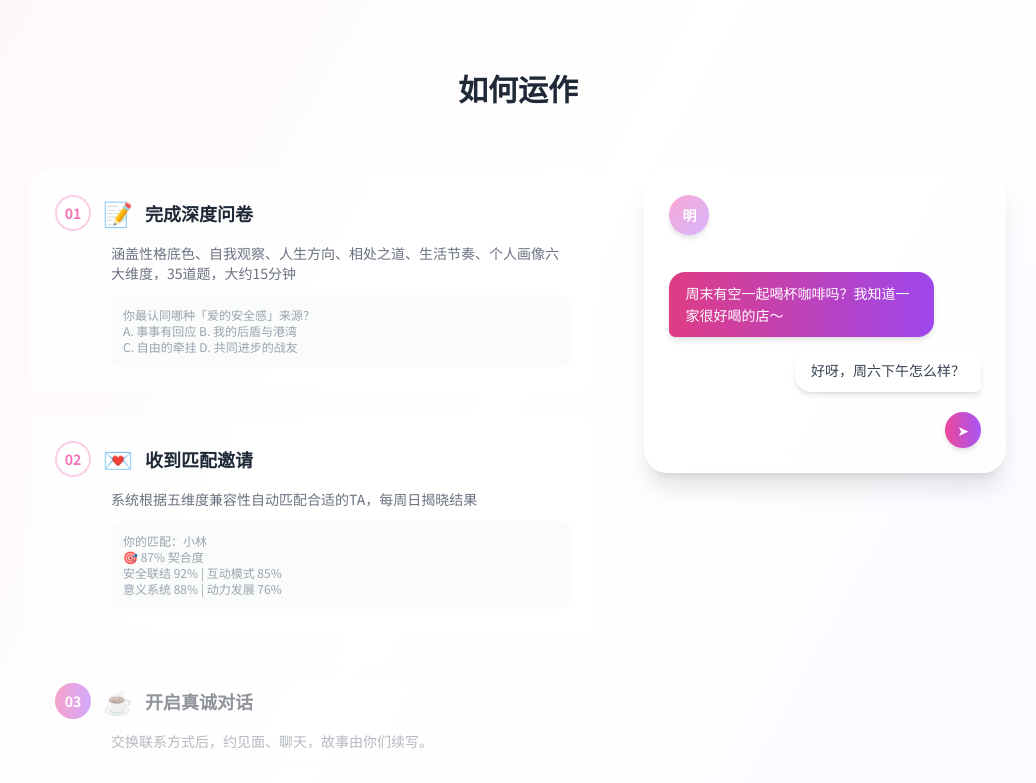
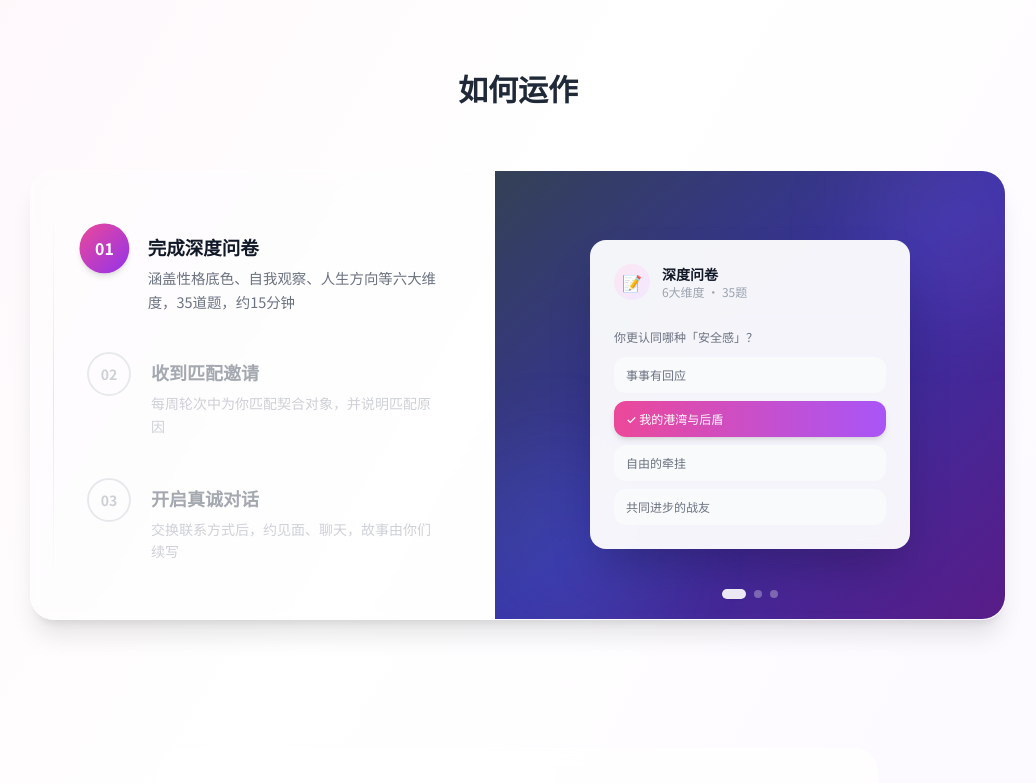
Before and after one commit to hajicat/JAI, a Next.js app: page / in a window 1280 px wide. Shown: the part 800-1583 px from the top of the page, without its empty margins (122-1158 px from the left). Built offline with nearby package versions, Linux system fonts and the light colour scheme.

Commit message:
feat: interactive how-it-works section with 3 card states (survey/match/chat) and step switching

```diff
--- a/src/app/page.tsx
+++ b/src/app/page.tsx
@@ -93,70 +93,6 @@ function FlipBoardCount({ value, loading }: { value: number; loading: boolean })
   )
 }
 
-// ── 聊天预览卡片（"如何运作"区域右侧）──
-
-function ChatPreviewCard() {
-  const [currentMsg, setCurrentMsg] = useState(0)
-  const messages = [
-    { from: 'them', text: '周末有空一起喝杯咖啡吗？我知道一家很好喝的店～', delay: 800 },
-    { from: 'me', text: '好呀，周六下午怎么样？', delay: 2000 },
-  ]
-
-  useEffect(() => {
-    messages.forEach((msg, i) => {
-      if (i === 0) setCurrentMsg(1)
-      setTimeout(() => setCurrentMsg(i + 1), msg.delay)
-    })
-    // eslint-disable-next-line react-hooks/exhaustive-deps
-  }, [])
-
-  return (
-    <div className="glass-card rounded-3xl p-6 bg-gradient-to-br from-[#5b4a7a] to-[#4a3868] shadow-xl">
-      {/* Chat Header */}
-      <div className="flex items-center gap-3 mb-5 pb-4 border-b border-white/10">
-        <div className="w-10 h-10 rounded-full bg-gradient-to-br from-pink-300 to-purple-300 flex items-center justify-center text-sm font-bold text-white shadow-md">
-          明
-        </div>
-        <div>
-          <p className="text-white font-semibold text-sm">小明</p>
-          <p className="text-white/40 text-xs">刚刚在线</p>
-        </div>
-      </div>
-
-      {/* Messages */}
-      <div className="space-y-3 min-h-[160px]">
-        {currentMsg >= 1 && (
-          <div className="flex justify-start animate-fade-in">
-            <div className="bg-gradient-to-r from-pink-600/90 to-purple-600/90 text-white text-sm px-4 py-2.5 rounded-2xl rounded-bl-md max-w-[85%] leading-relaxed shadow-md">
-              {messages[0].text}
-            </div>
-          </div>
-        )}
-        {currentMsg >= 2 && (
-          <div className="flex justify-end animate-fade-in" style={{ animationDelay: '0.2s' }}>
-            <div className="bg-white text-gray-700 text-sm px-4 py-2.5 rounded-2xl rounded-br-md max-w-[85%] leading-relaxed shadow-md">
-              {messages[1].text}
-            </div>
-          </div>
-        )}
-
-        {/* Input (always shown) */}
-        <div className="flex items-center gap-2 pt-2">
-          <input
-            type="text"
-            placeholder="输入消息..."
-            readOnly
-            className="flex-1 bg-white/10 border border-white/10 rounded-full px-4 py-2 text-xs text-white placeholder-white/30 focus:outline-none cursor-default"
-          />
-          <button className="w-9 h-9 bg-gradient-to-r from-pink-500 to-purple-500 rounded-full flex items-center justify-center text-white text-sm shadow-md shrink-0">
-            ➤
-          </button>
-        </div>
-      </div>
-    </div>
-  )
-}
-
 export default function Home() {
   const router = useRouter()
   const [countdown, setCountdown] = useState({ days: 0, hours: 0, mins: 0, secs: 0 })
@@ -224,6 +160,14 @@ export default function Home() {
   }, [])
 
   const displayCount = <FlipBoardCount value={stats.completedSurvey} loading={!statsLoaded} />
+
+  // ── Interactive "How it works" state ──
+  const [activeStep, setActiveStep] = useState(0)
+  const steps = [
+    { num: '01', title: '完成深度问卷', desc: '涵盖性格底色、自我观察、人生方向等六大维度，35道题，约15分钟', cardType: 'survey' as const },
+    { num: '02', title: '收到匹配邀请', desc: '每周轮次中为你匹配契合对象，并说明匹配原因', cardType: 'match' as const },
+    { num: '03', title: '开启真诚对话', desc: '交换联系方式后，约见面、聊天，故事由你们续写', cardType: 'chat' as const },
+  ]
 
   return (
     <div className="min-h-screen bg-gradient-to-br from-pink-50 via-white to-purple-50">
@@ -318,52 +262,208 @@ export default function Home() {
         )}
       </main>
 
-      {/* How it works */}
+      {/* How it works - Interactive */}
       <section className="relative z-10 max-w-5xl mx-auto px-6 py-20">
         <h2 className="text-3xl font-bold text-center text-gray-800 mb-16">如何运作</h2>
-        <div className="grid lg:grid-cols-5 gap-12 items-start">
-          {/* Left: Steps */}
-          <div className="lg:col-span-3 flex flex-col gap-6">
-            {[
-              {
-                num: '01', title: '完成深度问卷', icon: '📝',
-                desc: '涵盖性格底色、自我观察、人生方向、相处之道、生活节奏、个人画像六大维度，35道题，大约15分钟',
-                detail: '你最认同哪种「爱的安全感」来源？\nA. 事事有回应  B. 我的后盾与港湾\nC. 自由的牵挂  D. 共同进步的战友'
-              },
-              {
-                num: '02', title: '收到匹配邀请', icon: '💌',
-                desc: '系统根据五维度兼容性自动匹配合适的TA，每周日揭晓结果',
-                detail: '你的匹配：小林\n🎯 87% 契合度\n安全联结 92% | 互动模式 85%\n意义系统 88% | 动力发展 76%'
-              },
-              {
-                num: '03', title: '开启真诚对话', icon: '☕',
-                desc: '交换联系方式后，约见面、聊天，故事由你们续写。',
-                detail: ''
-              },
-            ].map((step, i) => (
-              <div key={i} className={`glass-card rounded-2xl p-6 hover:shadow-lg transition-all duration-300 group ${i === 2 ? 'lg:opacity-50' : ''}`}>
-                <div className="flex items-center gap-3 mb-3">
-                  <span className={`w-9 h-9 rounded-full flex items-center justify-center text-sm font-bold ${
-                    i === 2 ? 'bg-gradient-to-r from-pink-500 to-purple-500 text-white' : 'bg-white border-2 border-pink-200 text-pink-400'
+
+        <div className="grid md:grid-cols-[1fr_1.1fr] gap-0 rounded-3xl overflow-hidden shadow-xl border border-white/20 bg-white/40 backdrop-blur-sm">
+          {/* ── Left Panel: Steps Timeline ── */}
+          <div className="p-10 md:p-14 flex flex-col justify-center relative">
+            {/* Vertical timeline line */}
+            <div className="absolute left-[22px] top-10 bottom-10 w-px bg-gradient-to-b from-transparent via-gray-200 to-transparent" />
+
+            {steps.map((step, i) => (
+              <button
+                key={i}
+                onClick={() => setActiveStep(i)}
+                className={`relative flex items-start gap-5 mb-10 last:mb-0 text-left transition-all duration-300 cursor-pointer ${
+                  activeStep === i ? 'scale-[1.03]' : 'opacity-50 hover:opacity-75'
+                }`}
+              >
+                <div
+                  className={`relative z-10 shrink-0 w-11 h-11 rounded-full flex items-center justify-center font-bold text-sm transition-all duration-500 ${
+                    activeStep === i
+                      ? 'bg-gradient-to-br from-pink-500 to-purple-600 text-white shadow-md scale-110'
+                      : 'border-2 border-gray-300 text-gray-400'
+                  }`}
+                >
+                  {step.num}
+                </div>
+                <div className="pt-1.5">
+                  <h3
+                    className={`font-bold text-lg mb-1.5 transition-colors duration-300 ${
+                      activeStep === i ? 'text-gray-900' : 'text-gray-600'
+                    }`}
+                  >
+                    {step.title}
+                  </h3>
+                  <p className={`text-sm leading-relaxed transition-colors duration-300 ${
+                    activeStep === i ? 'text-gray-500' : 'text-gray-400'
                   }`}>
-                    {i === 2 ? '03' : step.num}
-                  </span>
-                  <span className="text-2xl">{step.icon}</span>
-                  <h3 className="text-lg font-bold text-gray-800">{step.title}</h3>
+                    {step.desc}
+                  </p>
                 </div>
-                <p className="text-gray-500 text-sm ml-14">{step.desc}</p>
-                {step.detail && (
-                  <div className="mt-3 ml-14 bg-gray-50/80 rounded-xl p-3 text-xs text-gray-400 whitespace-pre-line group-hover:bg-pink-50/60 transition">
-                    {step.detail}
-                  </div>
-                )}
-              </div>
+              </button>
             ))}
           </div>
 
-          {/* Right: Chat Preview Card */}
-          <div className="lg:col-span-2 lg:sticky lg:top-24">
-            <ChatPreviewCard />
+          {/* ── Right Panel: Interactive Preview Card ── */}
+          <div className="relative bg-gradient-to-br from-slate-700 via-indigo-800 to-purple-900 p-8 md:p-12 flex items-center justify-center min-h-[420px] overflow-hidden">
+            {/* Decorative circles */}
+            <div className="absolute -top-12 -right-12 w-48 h-48 bg-purple-400/10 rounded-full blur-2xl" />
+            <div className="absolute -bottom-12 -left-12 w-56 h-56 bg-blue-400/10 rounded-full blur-2xl" />
+
+            <div
+              key={activeStep}
+              className="w-full max-w-xs animate-slideIn"
+              style={{ animationDuration: '0.5s' }}
+            >
+              {(() => {
+                switch (steps[activeStep].cardType) {
+                  case 'survey':
+                    return (
+                      <div className="bg-white/95 backdrop-blur rounded-2xl p-6 shadow-2xl">
+                        <div className="flex items-center gap-3 mb-4 pb-3 border-b border-gray-100">
+                          <div className="w-9 h-9 rounded-full bg-gradient-to-br from-pink-100 to-purple-100 flex items-center justify-center text-base">📝</div>
+                          <div>
+                            <p className="font-bold text-gray-900 text-sm">深度问卷</p>
+                            <p className="text-xs text-gray-400">6大维度 · 35题</p>
+                          </div>
+                        </div>
+
+                        <div className="space-y-3">
+                          <p className="text-xs text-gray-500 font-medium">你更认同哪种「安全感」？</p>
+                          <div className="space-y-2">
+                            {[
+                              { label: '事事有回应', selected: false },
+                              { label: '我的港湾与后盾', selected: true },
+                              { label: '自由的牵挂', selected: false },
+                              { label: '共同进步的战友', selected: false },
+                            ].map((opt, j) => (
+                              <div
+                                key={j}
+                                className={`px-3 py-2.5 rounded-xl text-xs font-medium ${
+                                  opt.selected
+                                    ? 'bg-gradient-to-r from-pink-500 to-purple-500 text-white shadow-md'
+                                    : 'bg-gray-50 text-gray-500'
+                                }`}
+                                style={{
+                                  opacity: 0,
+                                  animation: `fadeInUp 0.4s ease-out ${j * 120 + 200}ms forwards`,
+                                  transform: 'translateY(10px)',
+                                }}
+                              >
+                                {opt.selected && <span>✓ </span>}{opt.label}
+                              </div>
+                            ))}
+                          </div>
+                        </div>
+                      </div>
+                    )
+
+                  case 'match':
+                    return (
+                      <div className="bg-white/95 backdrop-blur rounded-2xl p-6 shadow-2xl">
+                        <div className="flex items-center gap-3 mb-4 pb-3 border-b border-gray-100">
+                          <span className="text-base">💫</span>
+                          <p className="font-bold text-gray-900 text-sm">你的匹配：小明</p>
+                        </div>
+
+                        <div className="space-y-2.5">
+                          <div className="flex items-center gap-2 text-xs text-gray-500">
+                            <span>📧</span>
+                            <span>xiaoming@example.com</span>
+                          </div>
+                          <div className="flex items-center gap-2 text-xs">
+                            <span>💜</span>
+                            <span className="font-bold text-orange-500">94.7%</span>
+                            <span className="text-gray-400">契合度</span>
+                          </div>
+                          <div className="mt-3 pt-3 border-t border-dashed border-gray-200">
+                            <p className="text-xs text-gray-500 font-medium mb-2">匹配原因：</p>
+                            <ul className="space-y-1.5 text-xs text-gray-500">
+                              {[
+                                '你们在「安全联结」维度高度契合',
+                                '核心价值观：情绪价值 · 个人成长',
+                                '面对冲突时，双方都是海豚型',
+                              ].map((line, j) => (
+                                <li
+                                  key={j}
+                                  style={{
+                                    opacity: 0,
+                                    animation: `fadeInUp 0.35s ease-out ${j * 130 + 250}ms forwards`,
+                                    transform: 'translateY(8px)',
+                                  }}
+                                >
+                                  <span className="text-gray-300 mr-1">·</span>{line}
+                                </li>
+                              ))}
+                            </ul>
+                          </div>
+                        </div>
+                      </div>
+                    )
+
+                  case 'chat':
+                    return (
+                      <div className="bg-white/95 backdrop-blur rounded-2xl p-5 shadow-2xl">
+                        <div className="flex items-center gap-3 mb-4 pb-3 border-b border-gray-100">
+                          <div className="w-8 h-8 rounded-full bg-gradient-to-br from-pink-400 to-red-400 flex items-center justify-center text-white text-xs font-bold">明</div>
+                          <div>
+                            <p className="font-bold text-gray-900 text-sm">小明</p>
+                            <p className="text-[10px] text-gray-400">刚刚在线</p>
+                          </div>
+                        </div>
+
+                        <div className="space-y-3 mb-3">
+                          <div
+                            className="self-start max-w-[85%] bg-gradient-to-r from-pink-500 to-purple-600 text-white px-4 py-2.5 rounded-2xl rounded-tl-sm text-xs leading-relaxed shadow"
+                            style={{ opacity: 0, animation: 'fadeInUp 0.4s ease-out 200ms forwards', transform: 'translateY(8px)' }}
+                          >
+                            周末有空一起喝杯咖啡吗？我知道一家很安静的书店 ☕
+                          </div>
+
+                          <div
+                            className="max-w-[80%] ml-auto bg-gray-50 text-gray-700 px-4 py-2.5 rounded-2xl rounded-tr-sm text-xs leading-relaxed"
+                            style={{ opacity: 0, animation: 'fadeInUp 0.4s ease-out 450ms forwards', transform: 'translateY(8px)' }}
+                          >
+                            好呀，周六下午怎么样？☺️
+                          </div>
+                        </div>
+
+                        <div
+                          className="flex items-center gap-2 bg-gray-50 rounded-full px-4 py-2.5 border border-gray-100"
+                          style={{ opacity: 0, animation: 'fadeInUp 0.4s ease-out 650ms forwards', transform: 'translateY(8px)' }}
+                        >
+                          <input
+                            type="text"
+                            placeholder="输入消息..."
+                            readOnly
+                            className="flex-1 bg-transparent text-xs text-gray-400 outline-none placeholder:text-gray-300"
+                          />
+                          <div className="w-7 h-7 rounded-full bg-gradient-to-r from-pink-500 to-purple-600 flex items-center justify-center text-white text-[10px]">
+                            ➤
+                          </div>
+                        </div>
+                      </div>
+                    )
+                }
+              })()}
+            </div>
+
+            {/* Page indicator dots at bottom */}
+            <div className="absolute bottom-5 left-1/2 -translate-x-1/2 flex items-center gap-2">
+              {steps.map((_, i) => (
+                <button
+                  key={i}
+                  onClick={() => setActiveStep(i)}
+                  className={`rounded-full transition-all duration-300 cursor-pointer ${
+                    activeStep === i ? 'w-6 h-2.5 bg-white/90 shadow-sm' : 'w-2 h-2 bg-white/30 hover:bg-white/50'
+                  }`}
+                  aria-label={`步骤 ${i + 1}`}
+                />
+              ))}
+            </div>
           </div>
         </div>
       </section>
```
Also changed, not shown: src/app/globals.css (+12 -0 lines).
